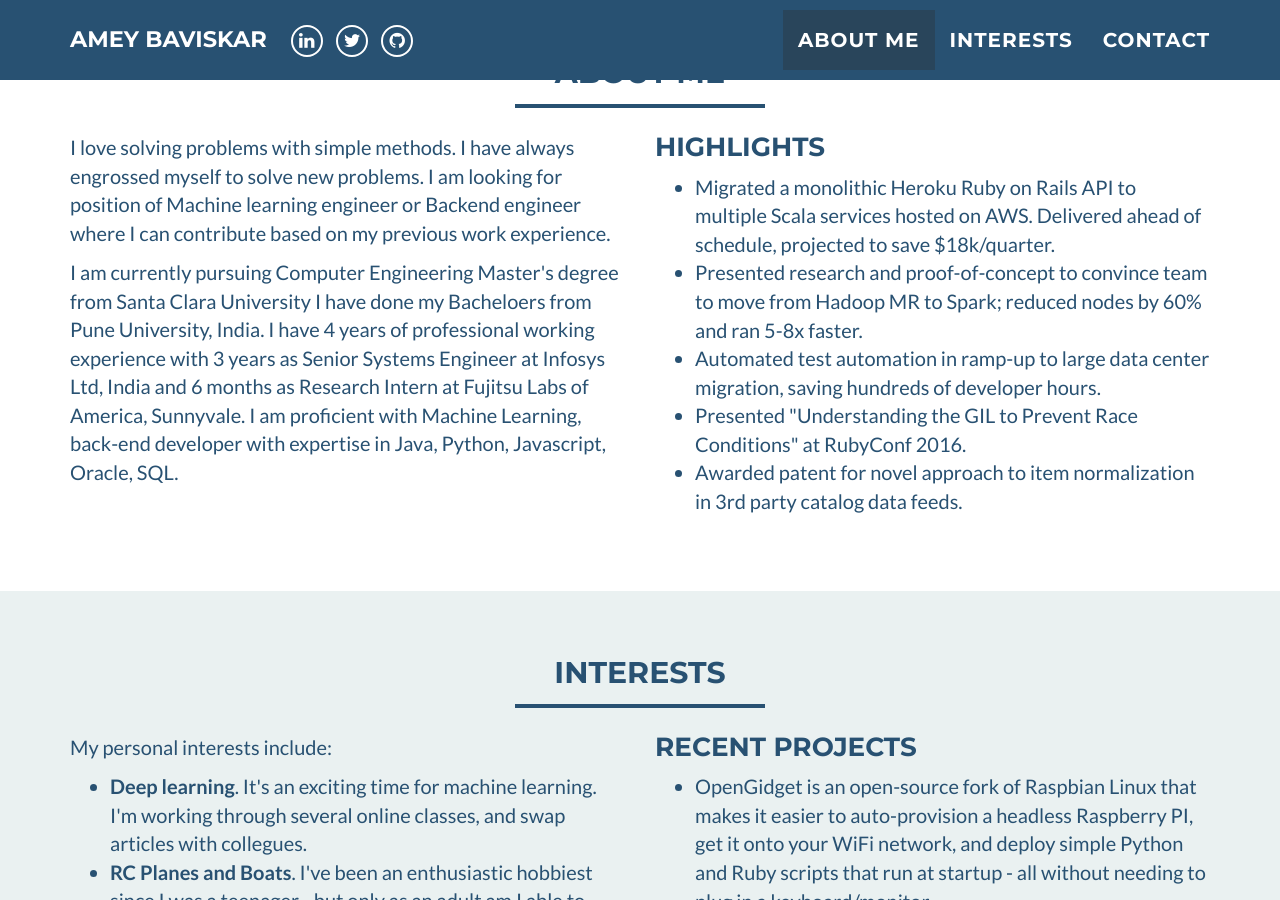
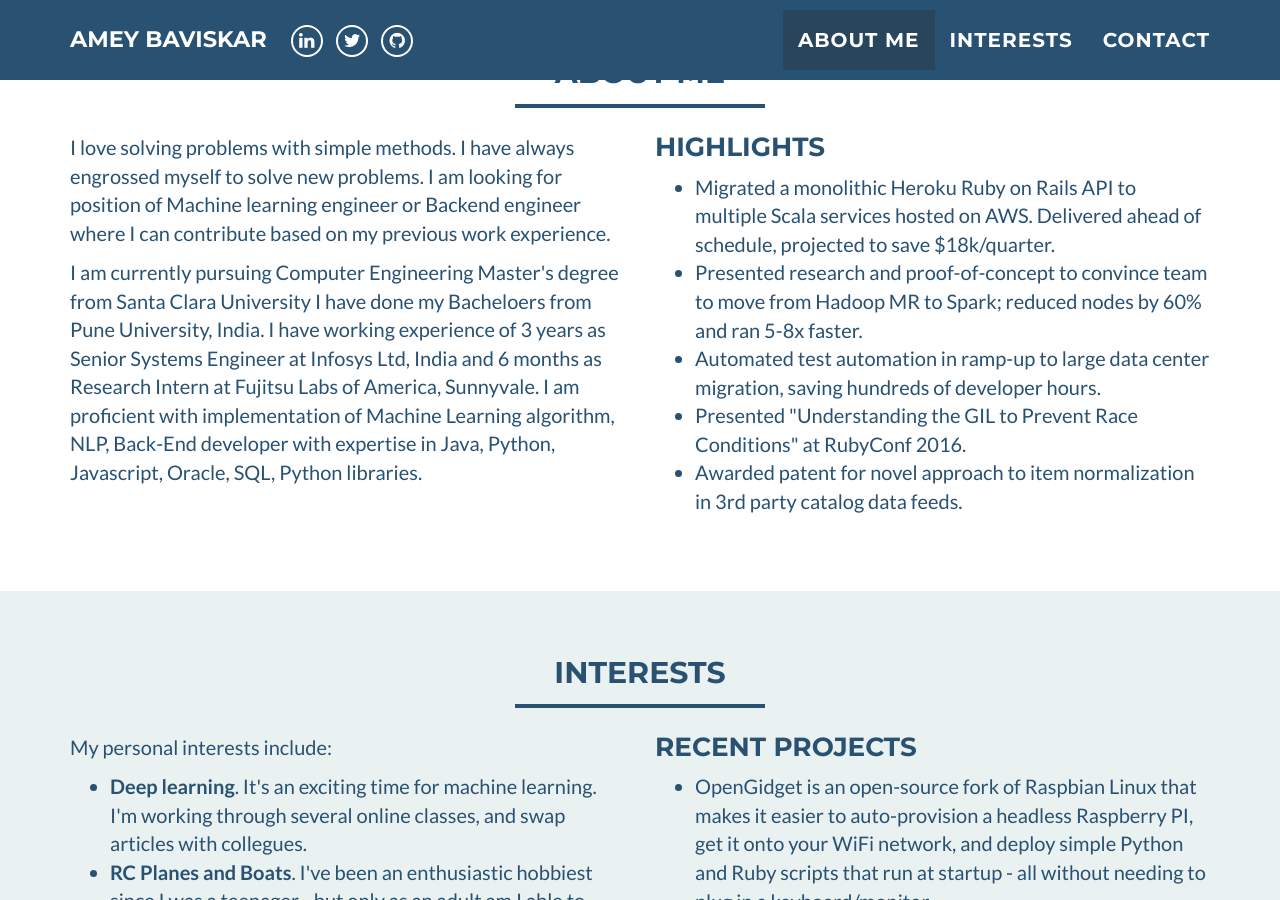
Before and after one commit to ameybav/estr4ng7d.github.io, a Jekyll site: the page built from index.html, in a window 1280 px wide and 900 px high, scrolled down 583 px. Built offline with Jekyll 4.4.1, drawn with Linux system fonts in a browser that asks for light colours.

Commit message:
Update about_me.html

```diff
--- a/_includes/about_me.html
+++ b/_includes/about_me.html
@@ -64,7 +64,8 @@
            I am looking for position of Machine learning engineer or Backend engineer where I can contribute based on my previous work experience.
         </p>
         <p>
-            I am currently pursuing Computer Engineering Master's degree from Santa Clara University I have done my Bacheloers from Pune University, India. I have 4 years of professional working experience with 3 years as Senior Systems Engineer at Infosys Ltd, India and 6 months as Research Intern at Fujitsu Labs of America, Sunnyvale. I am proficient with Machine Learning, back-end developer with expertise in Java, Python, Javascript, Oracle, SQL.
+            I am currently pursuing Computer Engineering Master's degree from Santa Clara University I have done my Bacheloers from Pune University, India. I have working experience of 3 years as Senior Systems Engineer at Infosys Ltd, India and 6 months as Research Intern at Fujitsu Labs of America, Sunnyvale.
+            I am proficient with implementation of Machine Learning algorithm, NLP, Back-End developer with expertise in Java, Python, Javascript, Oracle, SQL, Python libraries.
         </p>
       </div>
 	    <div class="col-sm-6">
```
